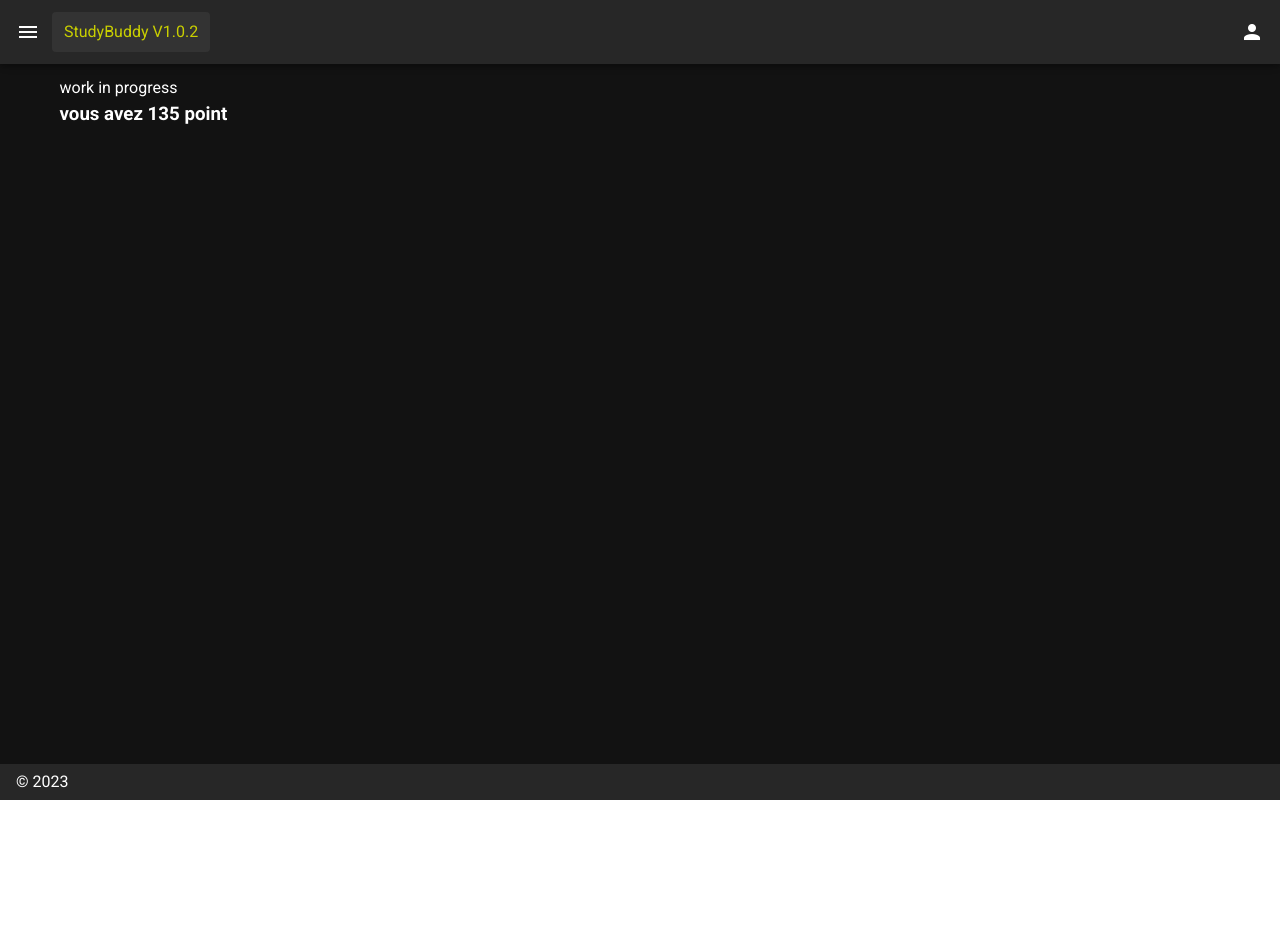
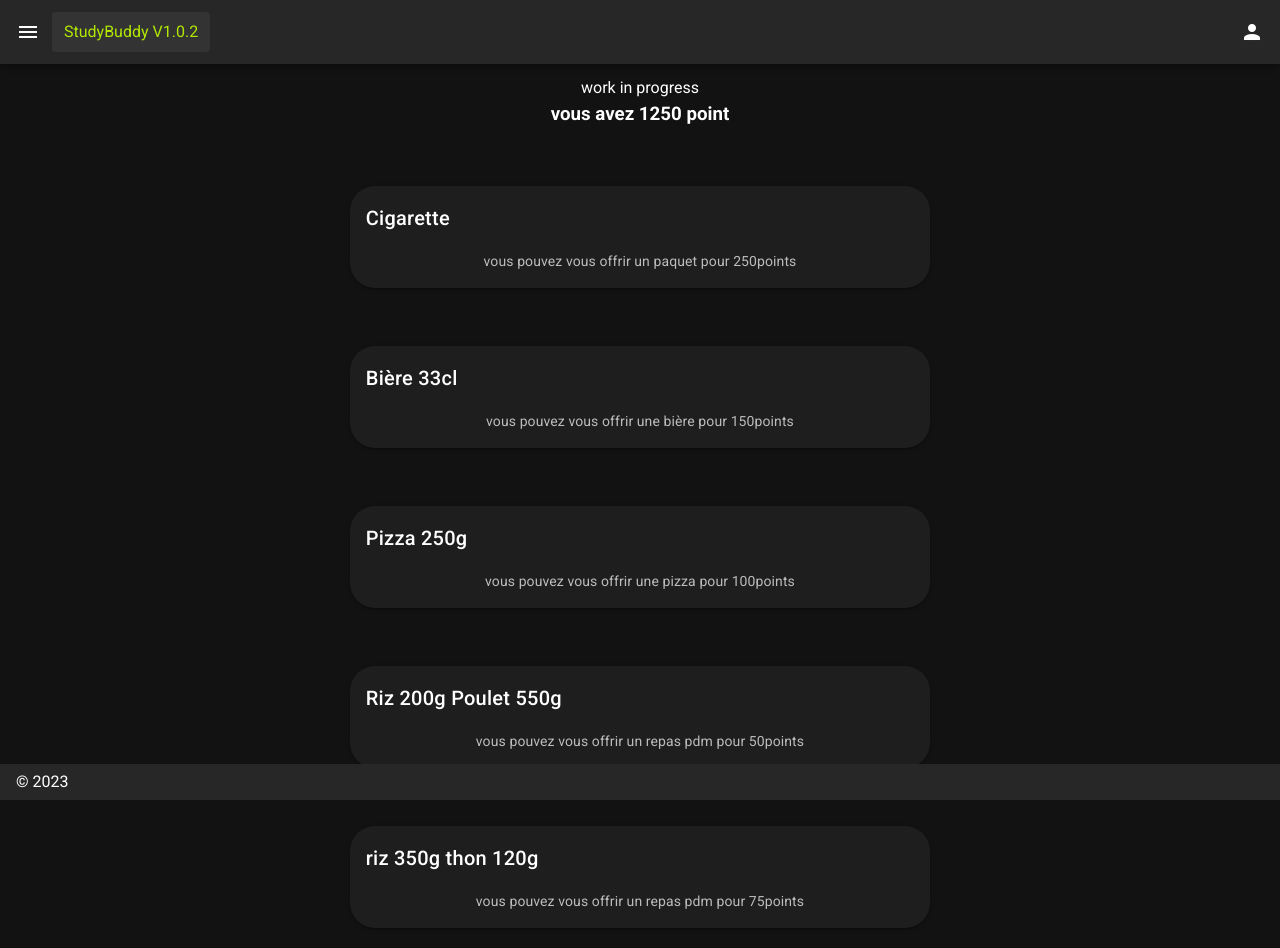
Before and after one commit to Challenge-48H-18/48h-Front, a Nuxt app: page /shop in a window 1280 px wide. Shown: the top 948 px of the page. Before the commit the page ends 800 px from the top, so only its background shows below. Built offline with nearby package versions, Linux system fonts and the light colour scheme.

Commit message:
warzazate

```diff
--- a/pages/archive.vue
+++ b/pages/archive.vue
@@ -91,7 +91,7 @@
         </p>
       </v-card-text>
     </v-card>
-    <v-pagination v-model="currentPage" :length="numPages"></v-pagination>
+    <v-pagination v-model="currentPage" :total-visible="7" :length="numPages"></v-pagination>
   </div>
 </template>
 
--- a/pages/index.vue
+++ b/pages/index.vue
@@ -170,7 +170,7 @@
         </p>
       </v-card-text>
     </v-card>
-    <v-pagination v-model="currentPage" :length="numPages"></v-pagination>
+    <v-pagination v-model="currentPage" :total-visible="7" :length="numPages"></v-pagination>
   </div>
 </template>
 
--- a/pages/shop.vue
+++ b/pages/shop.vue
@@ -1,7 +1,15 @@
 <template>
-  <div>
+  <div align="center">
     <span>work in progress</span>
-    <h3>vous avez {{user.point}} point</h3>
+    <h3 v-if="!rat">vous avez {{user.point}} point</h3>
+    <h3 v-if="rat">vous avez plus de point</h3>
+
+    <v-card v-for="items of shopdata" :key="items.id" class="shopclass" @click="buy(items) ">
+      <v-card-title>
+        {{items.title}}
+      </v-card-title>
+      <v-card-text>{{items.desc}}</v-card-text>
+    </v-card>
 
   </div>
 </template>
@@ -12,10 +20,53 @@ export default {
   data(){
     return{
       user:{
-        point:135,
+        point:1250,
         userId: '45',
         username: 'Baptiste',
+      },
+      rat:false,
+      shopdata:[
+        {
+          id:0,
+          title: 'Cigarette',
+          desc: 'vous pouvez vous offrir un paquet pour 250points',
+          price: 250
+        },
+        {
+          id:1,
+          title: 'Bière 33cl',
+          desc: 'vous pouvez vous offrir une bière pour 150points',
+          price: 150
+        },
+        {
+          id:2,
+          title: 'Pizza 250g',
+          desc: 'vous pouvez vous offrir une pizza pour 100points',
+          price: 100
+        },
+        {
+          id:3,
+          title: 'Riz 200g Poulet 550g',
+          desc: 'vous pouvez vous offrir un repas pdm pour 50points',
+          price: 50
+        },
+        {
+          id:4,
+          title: 'riz 350g thon 120g',
+          desc: 'vous pouvez vous offrir un repas pdm pour 75points',
+          price: 75
+        }
+      ]
+    }
+  },
+  methods:{
+    buy(items){
+      if (this.user.point <= 0){
+        this.rat=true
+      }else {
+        this.user.point -= items.price
       }
+
     }
   }
 }
@@ -23,4 +74,10 @@ export default {
 
 <style scoped>
 
+.shopclass{
+  border-radius: 25px;
+  margin-top: 5%;
+  width: 50%;
+}
+
 </style>
```
